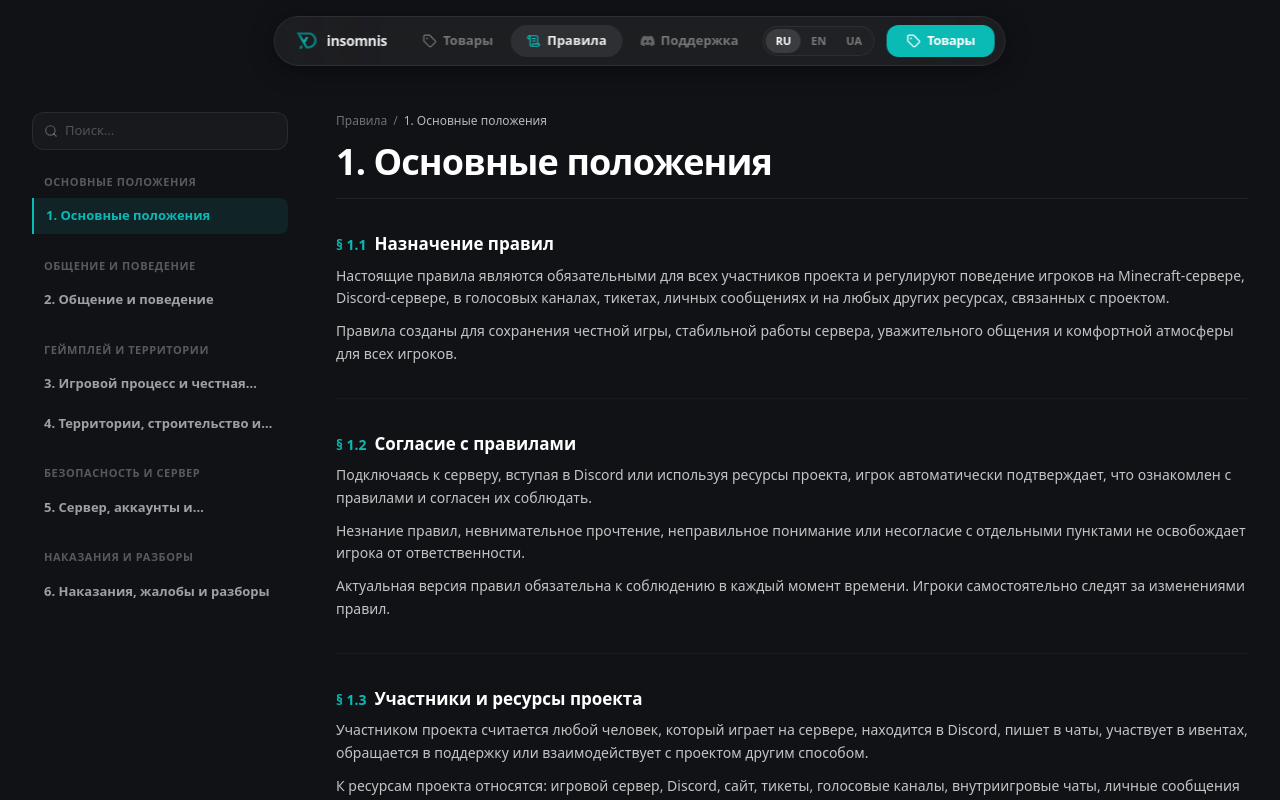
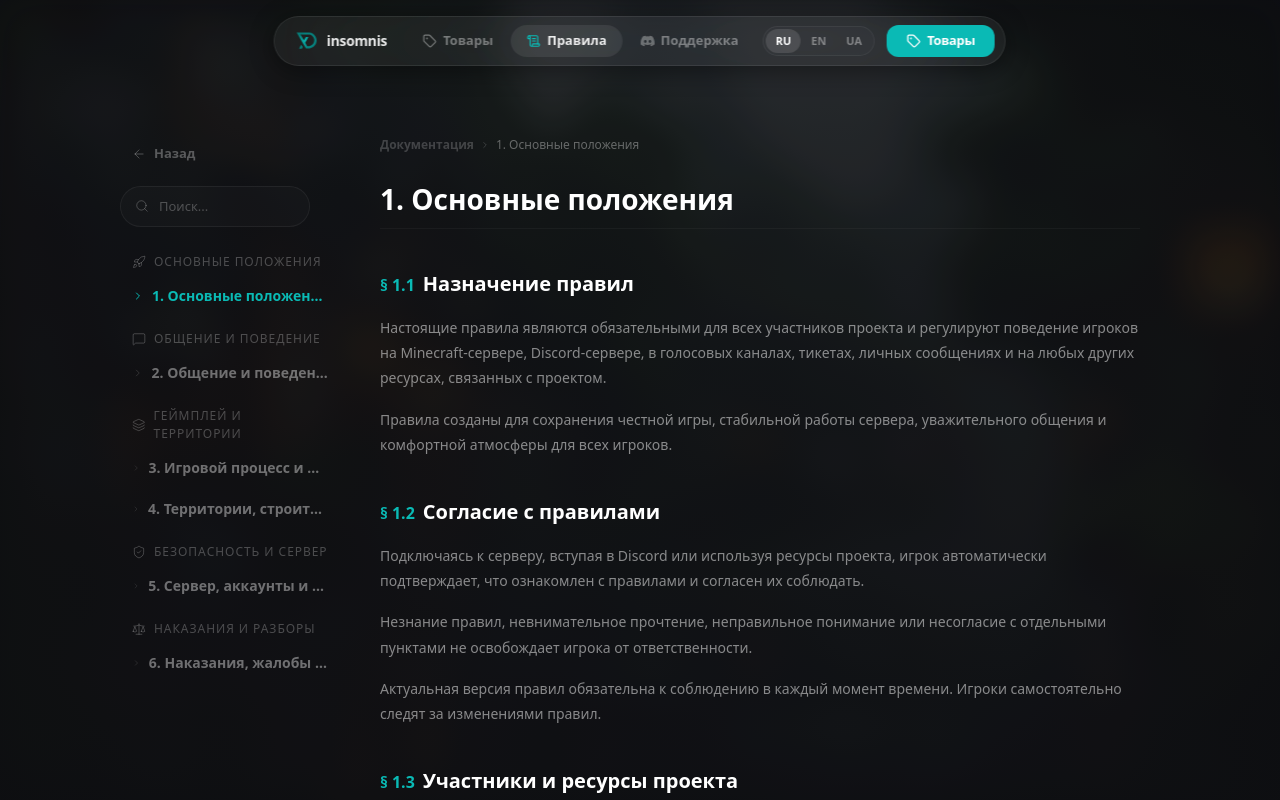
Before and after one commit to pozzi300-droid/insomnis.github.io, a React (Vite) app: page / in a window 1280 px wide. Both pictures are taken after a click on the button "Правила сервера". Shown: the top 800 px of the page. Built offline with nearby package versions, Linux system fonts and the light colour scheme; a web font is replaced by a local one.

Commit message:
feat(rules): add category icons and navigation update
Integrate dynamic icons for rule categories and update the RulesView component layout to align with the refined design language.

```diff
--- a/src/components/RulesView.tsx
+++ b/src/components/RulesView.tsx
@@ -1,16 +1,21 @@
 import React, { useState, useMemo, useEffect } from 'react';
 import {
-  Search,
   ArrowLeft,
   ArrowRight,
+  ChevronRight,
+  Search,
   Menu,
   X,
+  Rocket,
+  MessageSquare,
+  Layers,
+  ShieldCheck,
+  Scale,
 } from 'lucide-react';
 import { Locale } from '../types';
-import { translations } from '../data/translations';
 import { RULES_DATA, RULE_CATEGORIES, RuleSection } from '../data/rulesData';
 import { Navbar } from './Navbar';
-import { FooterSection } from './FooterSection';
+import { DeltaLogo } from './DeltaLogo';
 
 interface RulesViewProps {
   locale: Locale;
@@ -20,6 +25,14 @@ interface RulesViewProps {
   onGoToStore?: () => void;
 }
 
+const CATEGORY_ICONS: Record<string, React.ComponentType<{ size?: number; className?: string; strokeWidth?: number }>> = {
+  core: Rocket,
+  communication: MessageSquare,
+  gameplay: Layers,
+  technical: ShieldCheck,
+  justice: Scale,
+};
+
 export const RulesView: React.FC<RulesViewProps> = ({
   locale,
   setLocale,
@@ -27,13 +40,12 @@ export const RulesView: React.FC<RulesViewProps> = ({
   onBackToHome,
   onGoToStore,
 }) => {
-  const t = translations[locale];
   const allSections: RuleSection[] = useMemo(() => RULES_DATA[locale] || RULES_DATA.ru, [locale]);
   const categories = useMemo(() => RULE_CATEGORIES[locale] || RULE_CATEGORIES.ru, [locale]);
 
   const [selectedSlug, setSelectedSlug] = useState<string>(initialSlug || allSections[0]?.slug || 'general');
   const [searchQuery, setSearchQuery] = useState('');
-  const [mobileMenuOpen, setMobileMenuOpen] = useState(false);
+  const [mobileOpen, setMobileOpen] = useState(false);
 
   useEffect(() => {
     if (initialSlug) {
@@ -41,7 +53,6 @@ export const RulesView: React.FC<RulesViewProps> = ({
     }
   }, [initialSlug]);
 
-  // Filter sections by search query
   const filteredSections = useMemo(() => {
     if (!searchQuery.trim()) return allSections;
     const q = searchQuery.toLowerCase();
@@ -71,14 +82,211 @@ export const RulesView: React.FC<RulesViewProps> = ({
 
   const handleSelectSection = (slug: string) => {
     setSelectedSlug(slug);
-    setMobileMenuOpen(false);
+    setMobileOpen(false);
     window.location.hash = `#/rules/${slug}`;
     window.scrollTo({ top: 0, behavior: 'smooth' });
   };
 
+  const categoriesWithLinks = useMemo(() => {
+    return categories.map((cat) => {
+      const links = cat.sectionSlugs
+        .map((slug) => filteredSections.find((s) => s.slug === slug))
+        .filter((s): s is RuleSection => Boolean(s))
+        .map((s) => ({
+          slug: s.slug,
+          title: s.title,
+        }));
+      return {
+        ...cat,
+        icon: CATEGORY_ICONS[cat.id] || Layers,
+        links,
+      };
+    }).filter((c) => c.links.length > 0);
+  }, [categories, filteredSections]);
+
+  // Sidebar component matching deltaclient docs layout-eadb2d2fdf5d7e7e.js
+  const renderSidebar = () => (
+    <div className="flex flex-col gap-1.5 min-w-0">
+      {/* Back Button */}
+      <button
+        className="flex items-center gap-2 px-3 py-2 rounded-[12px] text-[13px] font-display text-white/30 hover:text-white/50 transition-colors duration-200 mb-2 cursor-pointer"
+        onClick={onBackToHome}
+      >
+        <ArrowLeft size={14} strokeWidth={1.5} />
+        <span>{locale === 'en' ? 'Back' : locale === 'ua' ? 'Назад' : 'Назад'}</span>
+      </button>
+
+      {/* Search Bar */}
+      <div className="flex items-center gap-2.5 px-3.5 py-2.5 mb-5 rounded-full border border-white/[0.06] bg-white/[0.02] w-[190px]">
+        <Search className="text-white/25 flex-shrink-0" size={14} strokeWidth={1.5} />
+        <input
+          className="flex-1 min-w-0 bg-transparent text-[13px] text-white/70 font-display placeholder:text-white/25 outline-none"
+          placeholder={locale === 'en' ? 'Search...' : locale === 'ua' ? 'Пошук...' : 'Поиск...'}
+          type="text"
+          value={searchQuery}
+          onChange={(e) => setSearchQuery(e.target.value)}
+        />
+      </div>
+
+      {/* Categories & Links */}
+      {categoriesWithLinks.map((cat) => {
+        const Icon = cat.icon;
         return (
-    <div className="min-h-screen bg-[#111216] text-[#fafafa] font-sans selection:bg-[#0abab5]/30 selection:text-white flex flex-col">
-      {/* Top Floating Pill Navbar matching DeltaClient */}
+          <div key={cat.id} className="mb-2">
+            <div className="flex items-center gap-2 px-3 mb-1">
+              <Icon className="text-white/25" size={14} strokeWidth={1.5} />
+              <span className="text-[12px] font-display font-medium text-white/25 uppercase tracking-[0.08em]">
+                {cat.title}
+              </span>
+            </div>
+            <div className="flex flex-col">
+              {cat.links.map((link) => {
+                const isActive = selectedSlug === link.slug;
+                return (
+                  <button
+                    key={link.slug}
+                    onClick={() => handleSelectSection(link.slug)}
+                    className={`flex items-center gap-2 px-3 py-2.5 rounded-[12px] text-[14px] font-display transition-all duration-200 text-left cursor-pointer ${
+                      isActive ? 'text-[#0abab5] font-medium' : 'text-white/40 hover:text-white/60'
+                    }`}
+                  >
+                    <ChevronRight
+                      className={isActive ? 'text-[#0abab5]' : 'text-white/15'}
+                      size={12}
+                      strokeWidth={2}
+                    />
+                    <span className="truncate">{link.title}</span>
+                  </button>
+                );
+              })}
+            </div>
+          </div>
+        );
+      })}
+    </div>
+  );
+
+  // Article component matching deltaclient docs [slug]/page-2385537770e3f5ca.js
+  const renderArticle = () => (
+    <article className="max-w-[760px]">
+      {/* Breadcrumbs */}
+      <div className="flex items-center gap-1.5 mb-6 text-[12px] font-display text-white/20">
+        <button
+          onClick={onBackToHome}
+          className="hover:text-white/40 transition-colors cursor-pointer"
+        >
+          {locale === 'en' ? 'Documentation' : locale === 'ua' ? 'Документація' : 'Документация'}
+        </button>
+        <ChevronRight size={10} strokeWidth={2} />
+        <span className="text-white/35 truncate">{activeSection.title}</span>
+      </div>
+
+      {/* Main Title */}
+      <h1 className="text-[28px] font-title font-bold text-white mb-2">
+        {activeSection.title}
+      </h1>
+
+      {/* Description */}
+      {activeSection.lead && (
+        <p className="text-[15px] font-display text-white/40 font-light mb-8">
+          {activeSection.lead}
+        </p>
+      )}
+
+      {/* Divider */}
+      <div className="w-full h-px bg-white/[0.04] mb-8" />
+
+      {/* Content */}
+      <div>
+        {activeSection.points.map((point) => (
+          <div key={point.num} id={`rule-${point.num}`} className="scroll-mt-28 mb-8">
+            <h2 className="text-[20px] font-title font-semibold text-white mt-10 mb-4 flex items-baseline gap-2">
+              <span className="text-[#0abab5] font-mono text-[16px]">§ {point.num}</span>
+              {point.title && <span>{point.title}</span>}
+            </h2>
+            {point.content.map((p, pIdx) => (
+              <p
+                key={pIdx}
+                className="text-[14px] font-display text-white/50 font-light leading-[1.8] mb-4"
+              >
+                {p}
+              </p>
+            ))}
+            {point.listItems && point.listItems.length > 0 && (
+              <ul className="mb-4 space-y-2 pl-4 list-disc marker:text-[#0abab5] text-[13.5px] text-white/50 font-light leading-[1.7]">
+                {point.listItems.map((li, liIdx) => (
+                  <li key={liIdx}>{li}</li>
+                ))}
+              </ul>
+            )}
+          </div>
+        ))}
+      </div>
+
+      {/* Bottom Divider */}
+      <div className="w-full h-px bg-white/[0.04] mt-12 mb-6" />
+
+      {/* Prev / Next Pagination */}
+      <div className="flex items-center justify-between">
+        {prevSection ? (
+          <button
+            onClick={() => handleSelectSection(prevSection.slug)}
+            className="group flex items-center gap-2 text-[13px] font-display text-white/25 hover:text-white/50 transition-colors cursor-pointer"
+          >
+            <ArrowLeft
+              className="group-hover:-translate-x-0.5 transition-transform duration-200"
+              size={14}
+              strokeWidth={1.5}
+            />
+            <span>{prevSection.title}</span>
+          </button>
+        ) : (
+          <div />
+        )}
+
+        {nextSection && (
+          <button
+            onClick={() => handleSelectSection(nextSection.slug)}
+            className="group flex items-center gap-2 text-[13px] font-display text-white/25 hover:text-white/50 transition-colors cursor-pointer ml-auto"
+          >
+            <span>{nextSection.title}</span>
+            <ArrowRight
+              className="group-hover:translate-x-0.5 transition-transform duration-200"
+              size={14}
+              strokeWidth={1.5}
+            />
+          </button>
+        )}
+      </div>
+    </article>
+  );
+
+  return (
+    <div className="min-h-screen relative bg-[#111216] text-white antialiased font-sans">
+      {/* Background layer directly from deltaclient docs layout */}
+      <div className="fixed inset-0 z-0 pointer-events-none">
+        <img
+          src="/images/main/landing_1.jpg"
+          alt=""
+          className="w-full h-full object-cover object-[center_40%]"
+          style={{ filter: 'blur(20px)' }}
+        />
+        <div
+          className="absolute inset-0"
+          style={{
+            background:
+              'linear-gradient(to bottom, rgba(17,18,22,0.84) 0%, rgba(17,18,22,0.87) 16%, rgba(17,18,22,0.9) 36%, rgba(17,18,22,0.93) 58%, rgba(17,18,22,0.95) 80%, rgba(17,18,22,0.96) 100%)',
+          }}
+        />
+        <div
+          aria-hidden={true}
+          className="pointer-events-none absolute inset-0"
+          style={{ backgroundColor: 'rgba(0,0,0,0.18)' }}
+        />
+      </div>
+
+      {/* Desktop Floating Navbar */}
+      <div className="relative z-20 hidden md:block">
         <Navbar
           locale={locale}
           setLocale={setLocale || (() => {})}
@@ -89,193 +297,48 @@ export const RulesView: React.FC<RulesViewProps> = ({
           activeNav="docs"
           onLogoClick={onBackToHome}
         />
+      </div>
 
-      {/* Main Documentation Container */}
-      <div className="flex-1 max-w-7xl w-full mx-auto px-4 sm:px-6 lg:px-8 pt-28 pb-16 flex flex-col lg:flex-row gap-8 lg:gap-12 relative">
-        {/* Mobile Sidebar Toggle Button */}
-        <div className="lg:hidden">
+      {/* Desktop Layout: Exactly matching deltaclient (style width: 1040, aside w-[220px], main max-w-[820px]) */}
+      <div className="relative z-10 hidden md:flex justify-center min-h-screen pt-24">
+        <div className="flex" style={{ width: 1040 }}>
+          <aside className="sticky top-24 h-[calc(100vh-6rem)] flex flex-col justify-between py-10 flex-shrink-0 overflow-y-auto overflow-x-hidden scrollbar-hide w-[220px]">
+            {renderSidebar()}
+          </aside>
+
+          <main className="flex-1 py-10 pl-10 max-w-[820px]">
+            {renderArticle()}
+          </main>
+        </div>
+      </div>
+
+      {/* Mobile Layout: Exactly matching deltaclient (md:hidden) */}
+      <div className="md:hidden relative z-10">
+        <div className="sticky top-0 z-30 flex items-center justify-between px-5 py-4 bg-[#111216]/80 backdrop-blur-xl border-b border-white/[0.04]">
+          <button onClick={onBackToHome} className="flex items-center gap-2 cursor-pointer">
+            <DeltaLogo size={20} />
+            <span className="text-[14px] font-title font-semibold text-white/80">
+              {locale === 'en' ? 'documentation' : locale === 'ua' ? 'документація' : 'документация'}
+            </span>
+          </button>
           <button
-            onClick={() => setMobileMenuOpen(!mobileMenuOpen)}
-            className="w-full flex items-center justify-between px-4 py-2.5 rounded-xl bg-white/[0.04] border border-white/[0.08] text-[13px] font-medium text-white/80 hover:bg-white/[0.06] transition-colors"
+            className="text-white/40 hover:text-white/60 transition-colors cursor-pointer"
+            onClick={() => setMobileOpen(!mobileOpen)}
           >
-            <span className="flex items-center gap-2">
-              <Menu size={16} className="text-[#0abab5]" />
-              <span className="truncate">{activeSection?.title}</span>
-            </span>
-            <span className="text-xs text-white/40">
-              {mobileMenuOpen ? '✕' : (locale === 'en' ? 'Sections' : locale === 'ua' ? 'Розділи' : 'Разделы')}
-            </span>
+            {mobileOpen ? <X size={20} /> : <Menu size={20} />}
           </button>
         </div>
 
-        {/* Sidebar Navigation */}
-        <aside
-          className={`
-            fixed lg:sticky top-0 lg:top-24 z-40 lg:z-10
-            inset-y-0 left-0 w-72 sm:w-80 lg:w-64
-            bg-[#111216] lg:bg-transparent
-            p-6 lg:p-0
-            transform transition-transform duration-200 ease-in-out
-            ${mobileMenuOpen ? 'translate-x-0 shadow-2xl border-r border-white/[0.08]' : '-translate-x-full lg:translate-x-0'}
-            overflow-y-auto max-h-screen lg:max-h-[calc(100vh-7rem)]
-            shrink-0
-          `}
-        >
-          {/* Mobile Header Close */}
-          <div className="flex lg:hidden items-center justify-between pb-4 mb-4 border-b border-white/[0.08]">
-            <span className="text-[13px] font-bold text-white/80">
-              {locale === 'en' ? 'Documentation' : locale === 'ua' ? 'Документація' : 'Документация'}
-            </span>
-            <button
-              onClick={() => setMobileMenuOpen(false)}
-              className="p-1 rounded-lg text-white/40 hover:text-white"
-            >
-              <X size={18} />
-            </button>
+        {mobileOpen && (
+          <div className="fixed inset-0 z-20 bg-[#111216]/95 backdrop-blur-xl pt-16 px-5 overflow-y-auto">
+            {renderSidebar()}
           </div>
-
-          {/* Search Input */}
-          <div className="relative mb-6">
-            <Search size={14} className="absolute left-3 top-1/2 -translate-y-1/2 text-white/30" />
-            <input
-              type="text"
-              placeholder={
-                locale === 'en'
-                  ? 'Search...'
-                  : locale === 'ua'
-                  ? 'Пошук...'
-                  : 'Поиск...'
-              }
-              value={searchQuery}
-              onChange={(e) => setSearchQuery(e.target.value)}
-              className="w-full bg-white/[0.03] border border-white/[0.08] rounded-xl pl-8 pr-3 py-2 text-[13px] text-white placeholder:text-white/25 focus:outline-none focus:border-[#0abab5]/50 transition-colors"
-            />
-          </div>
-
-          {/* Navigation Links by Category */}
-          <nav className="space-y-6">
-            {categories.map((cat) => {
-              const catSections = filteredSections.filter((s) => cat.sectionSlugs.includes(s.slug));
-              if (catSections.length === 0) return null;
-
-              return (
-                <div key={cat.id} className="space-y-1">
-                  <h4 className="text-[11px] font-bold text-white/30 uppercase tracking-wider px-3 mb-2">
-                    {cat.title}
-                  </h4>
-                  {catSections.map((sec) => {
-                    const isSelected = activeSection?.slug === sec.slug;
-                    return (
-                      <button
-                        key={sec.slug}
-                        onClick={() => handleSelectSection(sec.slug)}
-                        className={`w-full text-left px-3 py-2 rounded-lg text-[13px] font-medium transition-all duration-150 cursor-pointer ${
-                          isSelected
-                            ? 'bg-[#0abab5]/10 text-[#0abab5] font-semibold border-l-2 border-[#0abab5] rounded-l-none'
-                            : 'text-white/60 hover:text-white hover:bg-white/[0.03]'
-                        }`}
-                      >
-                        <span className="line-clamp-1">{sec.title}</span>
-                      </button>
-                    );
-                  })}
-                </div>
-              );
-            })}
-          </nav>
-        </aside>
-
-        {/* Main Content Area */}
-        <main className="flex-1 min-w-0">
-          {/* Breadcrumb path */}
-          <div className="text-[12px] text-white/40 mb-3 flex items-center gap-1.5 font-medium">
-            <span>{t.nav.docs}</span>
-            <span>/</span>
-            <span className="text-white/70 truncate">{activeSection.title}</span>
-          </div>
-
-          {/* Page Heading */}
-          <h1 className="text-3xl sm:text-4xl font-bold tracking-tight text-white mb-4">
-            {activeSection.title}
-          </h1>
-
-          {/* Section Lead */}
-          {activeSection.lead && (
-            <p className="text-[15px] text-white/65 leading-relaxed mb-6 max-w-3xl">
-              {activeSection.lead}
-            </p>
         )}
 
-          {/* Divider */}
-          <div className="h-px bg-white/[0.06] mb-8" />
-
-          {/* Documentation Rules List */}
-          <div className="space-y-8">
-            {activeSection.points.map((point) => (
-              <article
-                key={point.num}
-                id={`rule-${point.num}`}
-                className="scroll-mt-28 pb-8 border-b border-white/[0.04] last:border-0"
-              >
-                <h2 className="text-[16px] sm:text-[17px] font-bold text-white mb-2 flex items-baseline gap-2">
-                  <span className="text-[#0abab5] font-mono text-[14px]">§ {point.num}</span>
-                  {point.title && <span>{point.title}</span>}
-                </h2>
-
-                <div className="space-y-2.5 text-[14px] text-white/75 leading-relaxed">
-                  {point.content.map((paragraph, idx) => (
-                    <p key={idx}>{paragraph}</p>
-                  ))}
-                </div>
-
-                {point.listItems && point.listItems.length > 0 && (
-                  <ul className="mt-3 space-y-1.5 pl-5 list-disc marker:text-[#0abab5] text-[13.5px] text-white/70">
-                    {point.listItems.map((li, idx) => (
-                      <li key={idx} className="leading-relaxed">
-                        {li}
-                      </li>
-                    ))}
-                  </ul>
-                )}
-              </article>
-            ))}
-          </div>
-
-          {/* Bottom Pagination */}
-          <div className="flex items-center justify-between pt-8 mt-12 border-t border-white/[0.08] gap-4">
-            {prevSection ? (
-              <button
-                onClick={() => handleSelectSection(prevSection.slug)}
-                className="flex items-center gap-2 text-[13px] font-medium text-white/50 hover:text-[#0abab5] transition-colors cursor-pointer"
-              >
-                <ArrowLeft size={16} />
-                <span className="truncate">{prevSection.title}</span>
-              </button>
-            ) : (
-              <div />
-            )}
-
-            {nextSection && (
-              <button
-                onClick={() => handleSelectSection(nextSection.slug)}
-                className="flex items-center gap-2 text-[13px] font-medium text-white/50 hover:text-[#0abab5] transition-colors ml-auto cursor-pointer"
-              >
-                <span className="truncate">{nextSection.title}</span>
-                <ArrowRight size={16} />
-              </button>
-            )}
-          </div>
+        <main className="px-5 pt-6 pb-16">
+          {renderArticle()}
         </main>
       </div>
-
-      {/* Footer matching the rest of the site */}
-      <FooterSection
-        locale={locale}
-        onOpenDocs={() => {
-          handleSelectSection(allSections[0]?.slug || 'general');
-        }}
-        onGoToStore={onGoToStore}
-      />
     </div>
   );
 };
```
Lines whose indentation alone changed are shown as unchanged.
